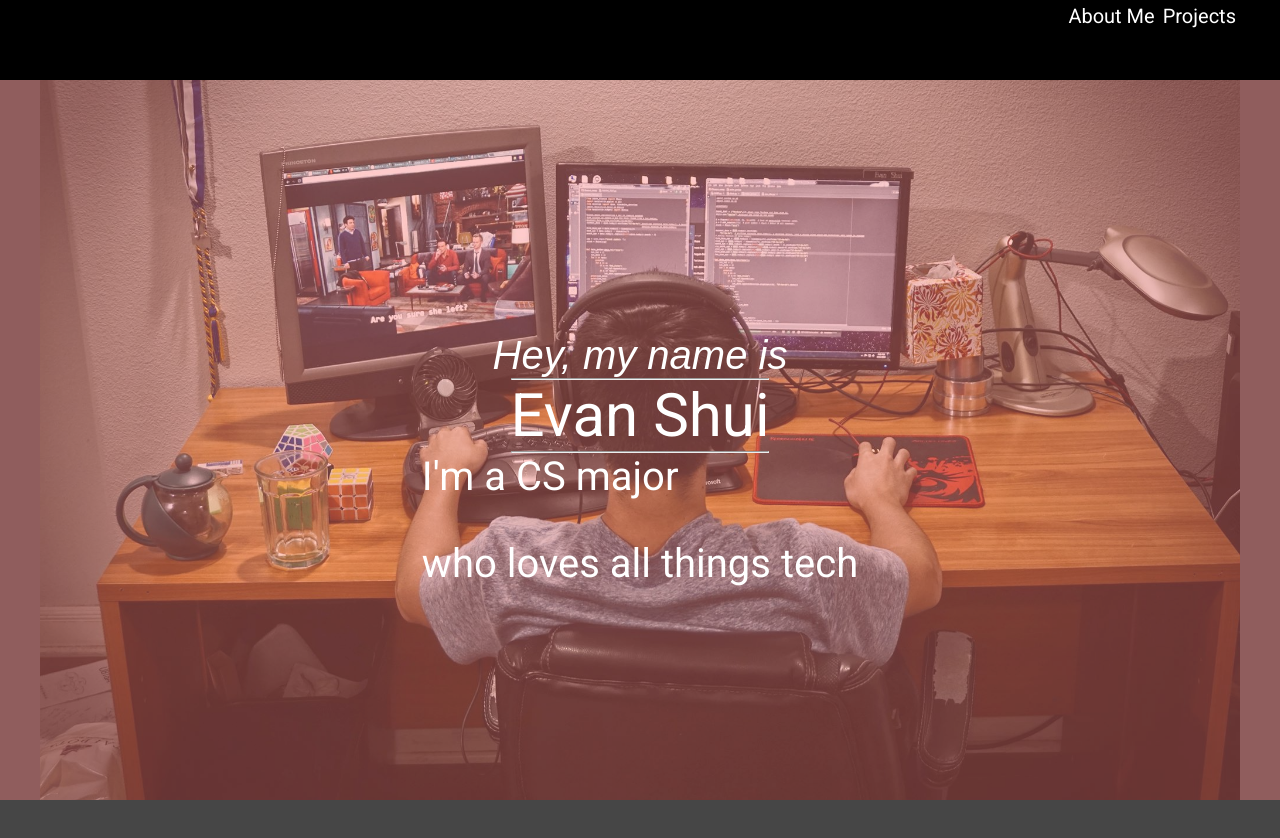
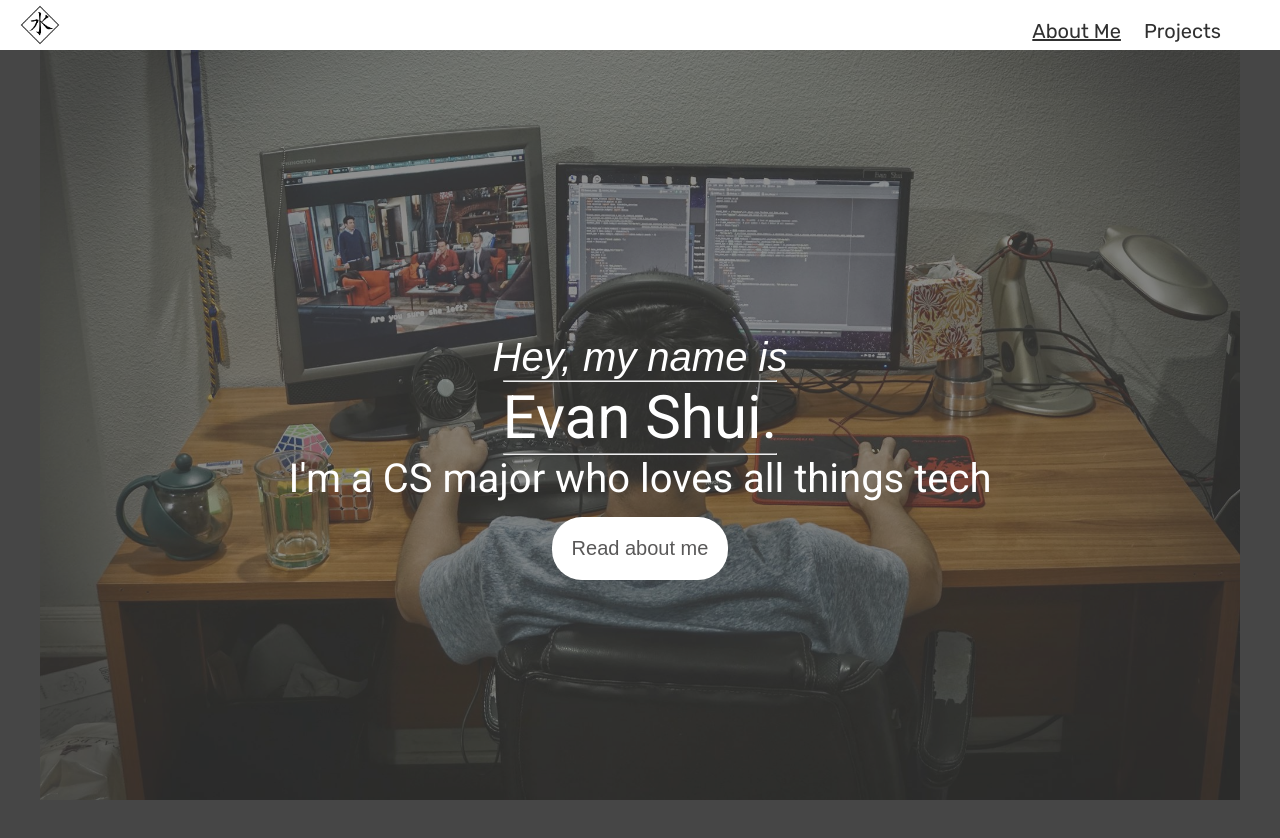
Before and after one commit to EvanShui/personal-site, a plain HTML site: page index.html in a window 1280 px wide. Drawn offline with nearby package versions, Linux system fonts and the light colour scheme; a web font is replaced by a local one.

Commit message:
site style 1

```diff
--- a/css/style.css
+++ b/css/style.css
@@ -3,40 +3,64 @@ html {
 }
 
 body {
-    background-image: url(img/actual_background.jpg);
-    background-position: center center;
-    background-repeat: no-repeat;
-    background-attachment: fixed;
-    background-size: contain;
     background-color: #464646;
     margin: 0;
     padding: 0;
     font-family: 'Roboto', sans-serif;
     height: 100%;
     overflow: hidden;
-    filter: greyscale(100%);
+}
+
+.background-img {
+	background-image: url(img/actual_background.jpg);
+    background-position: center center;
+    background-repeat: no-repeat;
+    background-attachment: fixed;
+    background-size: contain;
+	height:100%;
 }
 
 .grey-overlay {
-	height:100%;
-	background-color: rgba(256,128,128, 0.4);
+	height: 100%;
+	background: rgba(70,70,70, 0.6);
 }
 
 .navbar {
-	background-color: black;
-	display: flex;
-	justify-content: flex-end;
-	height: 80px;
+	background-color: white;
+	position: relative;
+	z-index: 1;
+	height: 50px;
+}
+
+.logo {
+	height: 40px;
+	width: auto;
+	position: absolute;
+	left: 15px;
+	z-index: 2;
+	margin: 5px;
+	filter: invert(0%);
+}
+
+.logo:hover {
+	filter: invert(100%);
 }
 
 .navbar a {
 	font-size: 20px;
 	padding:4px;
-	color: white;
+	color: #303030;
+	margin: auto 0;
+	margin-right: 15px;
 }
 
-.navbar a:hover{
-	color:#33455c;
+.sections {
+	display: flex;
+	justify-content: flex-end;
+	background-color: white;
+	position: relative;
+	top:15px;
+	font-family: 'Rubik', sans-serif;
 }
 
 .blank {
@@ -52,6 +76,8 @@ body {
 	flex-direction: column;
 	justify-content: center;
 	align-items: center;
+	position: relative;
+	bottom: ;
 }
 
 .intro {
@@ -81,3 +107,19 @@ body {
 hr {
 	margin: 0;
 }
+
+.read-about-me-button {
+	border: none;
+	background-color: white;
+	border-radius: 30px;
+	padding: 20px;
+	font-size: 20px;
+	color: #595858;
+	transition-duration: 0.4s;
+	position: relative;
+	top: 15px;
+}
+
+.read-about-me-button:hover {
+	color: #61b5d3;
+}
--- a/index.html
+++ b/index.html
@@ -7,25 +7,39 @@
 		<link rel="stylesheet" href="css/style.css">
 		<link href="https://fonts.googleapis.com/css?family=Open+Sans+Condensed:300" rel="stylesheet">
 		<link href="https://fonts.googleapis.com/css?family=Six+Caps" rel="stylesheet">
+		<link href="https://fonts.googleapis.com/css?family=Roboto+Condensed" rel="stylesheet">
+		<link href="https://fonts.googleapis.com/css?family=Rubik" rel="stylesheet">
+		<link rel="stylesheet" href="https://ajax.googleapis.com/ajax/libs/jqueryui/1.12.1/themes/smoothness/jquery-ui.css">
+		<script src="https://ajax.googleapis.com/ajax/libs/jqueryui/1.12.1/jquery-ui.min.js"></script>
 	</head>
 	<body>
-		<div class="grey-overlay">
+		<div class="background-img">
 			<div class="navbar">
-				<a class="section about-me">About Me</a>
-				<a class="section projects">Projects</a>
+				<img class="logo" src="css/img/normal.png">
+				<div class="sections">
+					<a class="section-a about-me" href="https://www.google.com">
+					About Me
+					</a>
+					<a class="section-a projects">Projects</a>
 					<div class="blank"></div>
 				</div>
+			</div>
+			<div class="grey-overlay">
 				<div class="text-div">
 					<span class="intro">Hey, my name is</span>
 					<div class="name">
 						<hr>
-					<span class="name-text">Evan Shui</span>
+						<span class="name-text">Evan Shui.</span>
 						<hr>
 					</div>
 					<!--	<span class="chinese">水名文</span> -->
 					<div class="description">
 						I'm a CS major
-					<p>who loves all things tech</p>
+						who loves all things tech
+					</div>
+					<div class="section-a read-about-me">
+						<button class="read-about-me-button">Read about me</button>
+					</div>
 				</div>
 			</div>
 		</div>
--- a/js/script.js
+++ b/js/script.js
@@ -0,0 +1,15 @@
+$("a").hover(function (){
+	$("a").toggleClass(".active");
+}, function() {
+	$("a").toggleClass(".active");
+})
+
+$(".section-a").hover(function() {
+	$(this).stop().animate({
+		color:'#61b5d3'
+	}, 200);
+}, function() {
+	$(this).stop().animate({
+		color: 'black'
+	}, 200)
+});
```
Also changed, not shown: css/img/Shui icon (1).png (added), css/img/Shui icon (3).png (added), css/img/Shui icon.png (added), css/img/icon.png (added), css/img/normal.png (added). Lines whose indentation alone changed are shown as unchanged.
